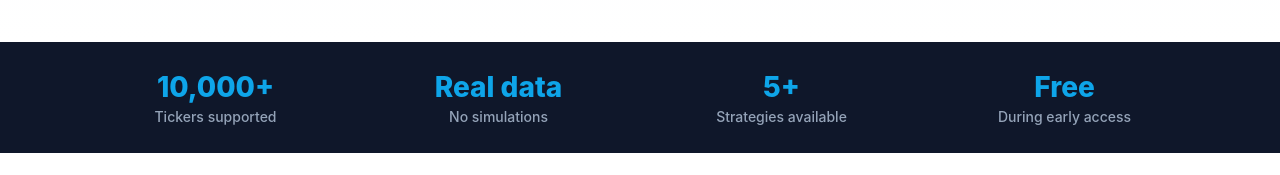
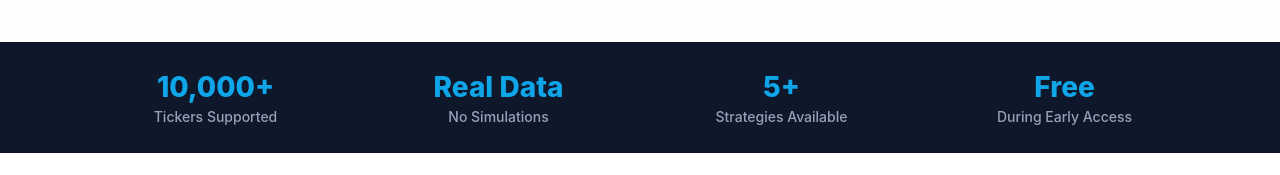
Before and after one commit to RoyShomron/quant-site, a React (Create React App) app in the folder frontend/: page / in a window 1280 px wide. Shown: the part 758-933 px from the top of the page. Built offline with nearby package versions, Linux system fonts and the light colour scheme.

Commit message:
More capitals

```diff
--- a/frontend/src/Home.js
+++ b/frontend/src/Home.js
@@ -139,10 +139,10 @@ function Home() {
       <section style={{ background: "#0f172a", padding: "28px 48px" }}>
         <div style={{ maxWidth: 1100, margin: "0 auto", display: "grid", gridTemplateColumns: isMobile ? "repeat(2, 1fr)" : "repeat(4, 1fr)", gap: isMobile ? 16 : 32 }}>
           {[
-            { number: "10,000+", label: "Tickers supported" },
-            { number: "Real data", label: "No simulations" },
-            { number: "5+", label: "Strategies available" },
-            { number: "Free", label: "During early access" },
+            { number: "10,000+", label: "Tickers Supported" },
+            { number: "Real Data", label: "No Simulations" },
+            { number: "5+", label: "Strategies Available" },
+            { number: "Free", label: "During Early Access" },
           ].map((s, i) => (
             <div key={i} style={{ textAlign: "center" }}>
               <div style={{ fontSize: 28, fontWeight: 800, color: "#0ea5e9", marginBottom: 4 }}>{s.number}</div>
```
